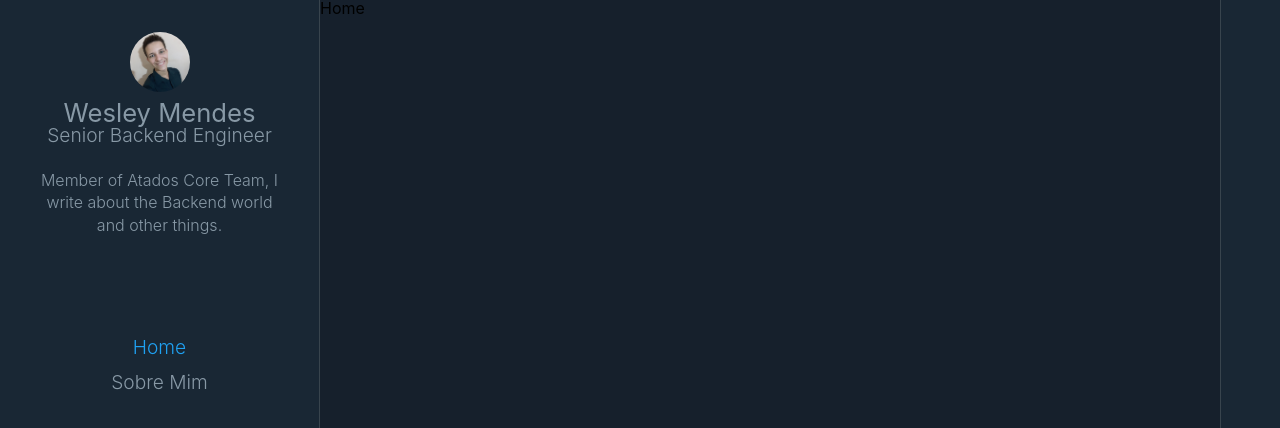
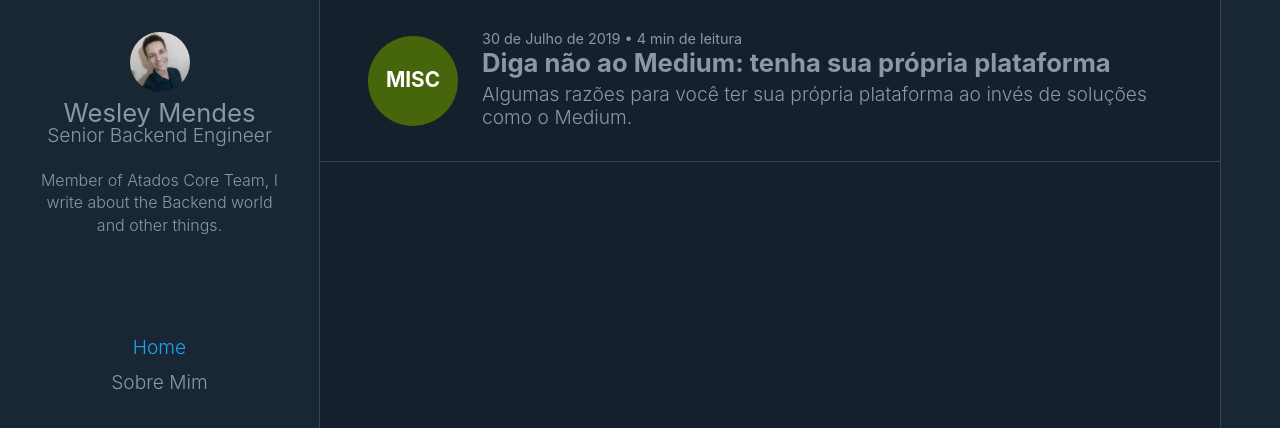
Before and after one commit to WesGtoX/wm-blog, a Gatsby site: page / in a window 1280 px wide. Shown: the top 428 px of the page. Built offline with nearby package versions, Linux system fonts and the light colour scheme; Gatsby itself is replaced by a stand-in of ours; some icons are missing.

Commit message:
feat: adding post item

```diff
--- a/src/components/Layout/index.js
+++ b/src/components/Layout/index.js
@@ -7,8 +7,7 @@ import * as S from "./styled"
 
 import GlobalStyles from "../../styles/global"
 
-const Layout = ({ children }) => {
-  return (
+const Layout = ({ children }) => (
   <S.LayoutWrapper>
     <GlobalStyles />
     <Sidebar />
@@ -16,7 +15,6 @@ const Layout = ({ children }) => {
     <MenuBar />
   </S.LayoutWrapper>
 )
-}
 
 Layout.propTypes = {
   children: PropTypes.node.isRequired,
--- a/src/components/MenuBar/index.js
+++ b/src/components/MenuBar/index.js
@@ -8,8 +8,7 @@ import { Grid } from "@styled-icons/boxicons-solid/Grid"
 
 import * as S from "./styled"
 
-const MenuBar = () => {
-  return (
+const MenuBar = () => (
   <S.MenuBarWrapper>
     <S.MenuBarGroup>
       <S.MenuBarLink to="/" title="Voltar para Home">
@@ -36,6 +35,5 @@ const MenuBar = () => {
     </S.MenuBarGroup>
   </S.MenuBarWrapper>
 )
-}
 
 export default MenuBar
--- /dev/null
+++ b/src/components/PostItem/index.js
@@ -0,0 +1,23 @@
+import * as React from "react"
+
+import * as S from "./styled"
+
+const PostItem = () => (
+  <S.PostItemLink to="/slug/">
+    <S.PostItemWrapper>
+      <S.PostItemTag background="#47650b">Misc</S.PostItemTag>
+      <S.PostItemInfo>
+        <S.PostItemDate>30 de Julho de 2019 • 4 min de leitura</S.PostItemDate>
+        <S.PostItemTitle>
+          Diga não ao Medium: tenha sua própria plataforma
+        </S.PostItemTitle>
+        <S.PostItemDescription>
+          Algumas razões para você ter sua própria plataforma ao invés de
+          soluções como o Medium.
+        </S.PostItemDescription>
+      </S.PostItemInfo>
+    </S.PostItemWrapper>
+  </S.PostItemLink>
+)
+
+export default PostItem
--- /dev/null
+++ b/src/components/PostItem/styled.js
@@ -0,0 +1,56 @@
+import styled from "styled-components"
+import { Link } from "gatsby"
+
+export const PostItemLink = styled(Link)`
+  color: #8899a6;
+  display: flex;
+  text-decoration: none;
+
+  &:hover {
+    color: #1fa1f2;
+  }
+`
+
+export const PostItemWrapper = styled.section`
+  align-items: center;
+  border-bottom: 1px solid #38444d;
+  display: flex;
+  padding: 2rem 3rem;
+  width: 100%;
+`
+
+export const PostItemTag = styled.div`
+  align-items: center;
+  background: ${props => props.background};
+  border-radius: 50%;
+  color: #fff;
+  display: flex;
+  font-size: 1.3rem;
+  font-weight: 700;
+  justify-content: center;
+  min-height: 90px;
+  min-width: 90px;
+  text-transform: uppercase;
+`
+
+export const PostItemInfo = styled.div`
+  display: flex;
+  flex-direction: column;
+  margin-left: 1.5rem;
+`
+
+export const PostItemDate = styled.time`
+  font-size: 0.9rem;
+`
+
+export const PostItemTitle = styled.h1`
+  font-size: 1.6rem;
+  font-weight: 700;
+  margin: 0.2rem 0 0.5rem;
+`
+
+export const PostItemDescription = styled.p`
+  font-size: 1.2rem;
+  font-weight: 300;
+  line-height: 1.2;
+`
--- a/src/pages/index.js
+++ b/src/pages/index.js
@@ -2,11 +2,12 @@ import React from "react"
 
 import Layout from "../components/Layout"
 import Seo from "../components/seo"
+import PostItem from "../components/PostItem"
 
 const IndexPage = () => (
   <Layout>
     <Seo title="Home" />
-    <h1>Home</h1>
+    <PostItem />
   </Layout>
 )
 
```
Also changed, not shown: src/components/MenuLinks/index.js (+4 -4 lines). Lines whose indentation alone changed are shown as unchanged.
